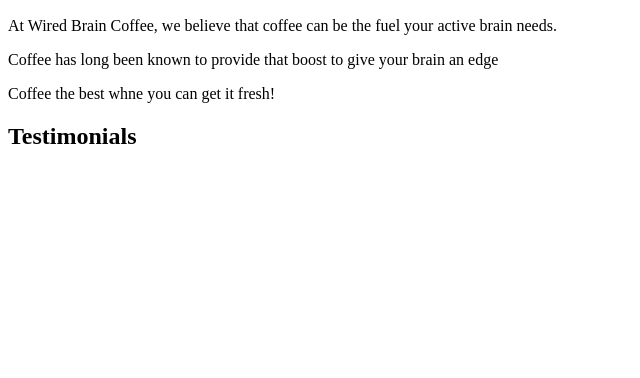
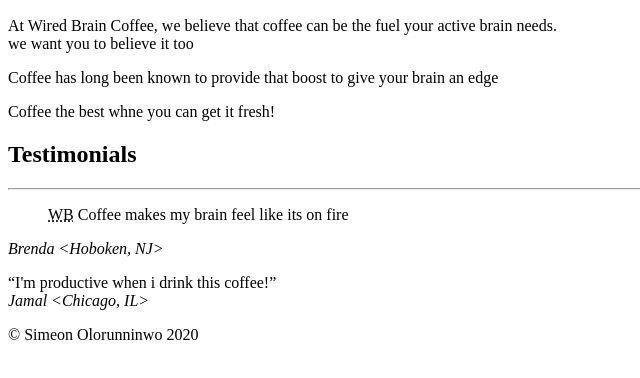
Before and after one commit to SimNinwo/Html_Path, a plain HTML site: page default.html in a window 1280 px wide. Shown: the part 110-488 px from the top of the page, without its empty margins (0-640 px from the left). Drawn offline with Linux system fonts and the light colour scheme.

Commit message:
added reference text

```diff
--- a/default.html
+++ b/default.html
@@ -10,16 +10,38 @@
 </head>
 
 <body>
+    <div id="article">
+        <div id="header">
+            <h1>Wired Brain Coffee</h1>
+            <h2>Coffee to keep your brain wired</h2>
 
-    <h1>Wired Brain Coffee</h1>
-    <h2>Coffee to keep your brain wired</h2>
+        </div>
 
-    At Wired Brain Coffee, we believe that coffee can be the fuel your active brain needs.
+        <div id="body">
+            At Wired Brain Coffee, we believe that coffee can be the fuel your active brain needs.
+            <br /> we want you to believe it too
+            <p>Coffee <span class="fact"> has long been known</span> to provide that boost to give your brain an edge
+            </p>
+            <p>Coffee the best whne you can get it fresh!</p>
 
-    <p>Coffee has long been known to provide that boost to give your brain an edge</p>
-    <p>Coffee the best whne you can get it fresh!</p>
+        </div>
 
-    <h2>Testimonials</h2>
+        <div>
+            <h2>Testimonials</h2>
+            <hr>
+            <blockquote><abbr title="Wired Brain">WB</abbr> Coffee makes my brain feel like its on fire</blockquote>
+            <cite>Brenda &lt;Hoboken, NJ&gt;</cite>
+
+            <p>
+                <q>I'm productive when i drink this coffee!</q>
+                <br>
+                <cite>Jamal &lt;Chicago, IL&gt;</cite>
+            </p>
+        </div>
+    </div>
+    <div id="footer">
+        &COPY; Simeon Olorunninwo 2020
+    </div>
 </body>
 
 </html>
```
